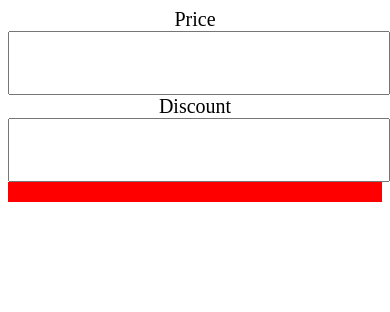
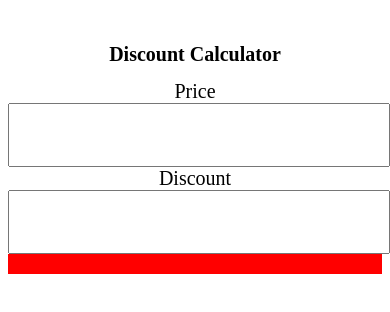
Before and after one commit to shaashwato/PGDC, a plain HTML site: page www/index.html in a window 390 px wide. Drawn offline with Linux system fonts and the light colour scheme; some packages are replaced by stand-ins of ours.

Commit message:
Edited View, Added Header

```diff
--- a/www/index.html
+++ b/www/index.html
@@ -32,6 +32,8 @@
 </head>
 <body id="body-font">
     <div>
+    <br><br>
+        <h1 class="center">Discount Calculator</h1>
         <div id="" class="center font-20">Price</div>
         <div class="center"><input style="font-size:5em; width:100%" id="price" type="number"></div>
         <div id="" class="center font-20">Discount</div>
```
Lines whose indentation alone changed are shown as unchanged.
